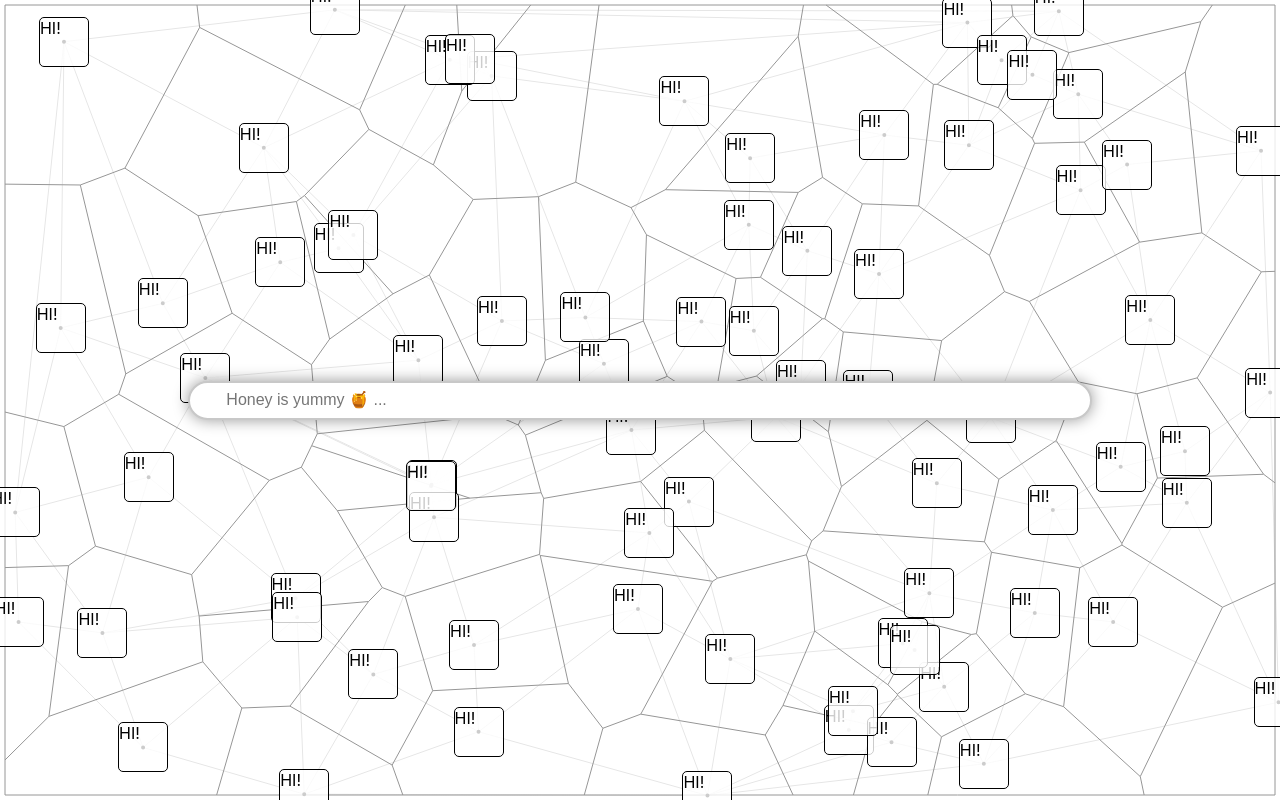
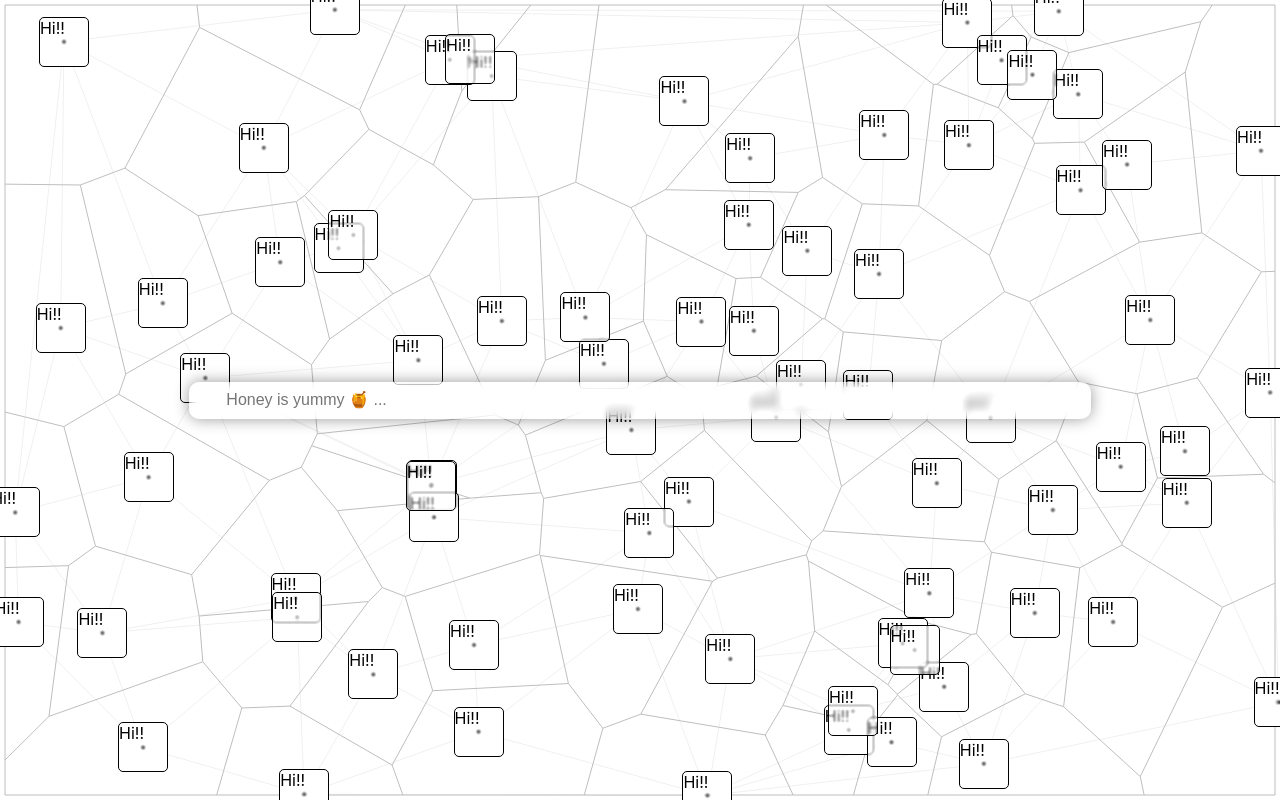
Before and after one commit to markghaida/voronoi-frontend-, a React (Create React App) app: page / in a window 1280 px wide. Built offline with nearby package versions, Linux system fonts and the light colour scheme.

Commit message:
minor UI changes

```diff
--- a/src/App.css
+++ b/src/App.css
@@ -16,7 +16,7 @@ input[type=text] {
   padding: 0px;
   margin: 0px;
   font-size: 16px;
-  background-color: none;
+  background-color: rgba(0,0,0,0);
   padding-left: 4px;
 }
 
@@ -28,25 +28,32 @@ input[type=text]:focus {
 #SearchBar {
   color: black;
   width: 80%;
-  border-radius: 50px;
+  border-radius: 10px;
   box-shadow: 0px 0px 5px rgb(0,0,0,0.2);
-  border: 2px solid rgb(200,200,200);
-  z-index: 10;
+  border: 1px solid rgba( 255, 255, 255, 0.18 );  z-index: 10;
   display: flex;
   height: 35px;
   max-width: 900px;
-  transition: box-shadow 0.25s, opacity 0.5s;
-  background-color: white;
-  opacity: 0.8;
+  transition: box-shadow 0.25s, opacity 0.5s, backdrop-filter 0.5s;
+  /* background-color: white; */
+  /* opacity: 0.5; */
+  background-color: rgba(255, 255, 255, 0.2);
+  backdrop-filter: blur(3px);
+  -webkit-backdrop-filter: blur(20px) saturate(160%) contrast(45%) brightness(140%);
 }
 
+#SearchBar:before{
+
+}
+
+
 #SearchBar:focus-within {
-  opacity: 1;
   box-shadow: 0px 0px 15px rgb(0,0,0,0.4);
+  backdrop-filter: blur(5px) brightness(110%);
 }
 #SearchBar:hover{
-  opacity: 1;
-  box-shadow: 0px 0px 15px rgb(0,0,0,0.4);
+  backdrop-filter: blur(5px) brightness(110%);
+  box-shadow: 0px 0px 10px rgb(0,0,0,0.4);
 }
 
 #vShell{
@@ -56,19 +63,27 @@ input[type=text]:focus {
 }
 
 .bookmarkBox {
-  background-color: rgba(255,255,255,0.8);
+  background-color: rgba(255,255,255,0.2);
   border-radius: 5px;
   position: absolute;
   width: 50px;
   height: 50px;
   border: 1px solid black;
   box-sizing: border-box;
-  transition: background-color 0.25s;
+  /* transition: backdrop-filter 0.5s; */
   text-align: left;
+  transition: box-shadow 0.25s, opacity 0.5s, backdrop-filter 0.5s;
+  backdrop-filter: blur(1px) brightness(110%);
+
 }
 
 .bookmarkBox:hover {
-  background-color: rgba(200,255,255,1);
+  /* background-color: rgba(200,255,255,1); */
+  z-index: 10;
+  backdrop-filter: blur(3px) brightness(120%);
+  box-shadow: 0px 0px 15px rgba(0,0,255,.2);
+
+
   /* display: block; */
 }
 
--- a/src/App.js
+++ b/src/App.js
@@ -31,7 +31,7 @@ function App() {
         })
     })
 
-    const filteredList = bookmarkList.filter((bookmark) =>
+    const filteredList = bookmarkList.filter( ( bookmark ) =>
 
       bookmark.body.toLowerCase().includes(searchInput) || bookmark.url.toLowerCase().includes(searchInput) || bookmark.h1.toLowerCase().includes(searchInput) || bookmark.body.toLowerCase().includes(searchInput) || newArr.includes(searchInput))
 
--- a/src/components/Rhizom.js
+++ b/src/components/Rhizom.js
@@ -25,13 +25,13 @@ const make_voronio = ( rhiz, setLoci ) => {
     context.clearRect(0,0,width,height);
     context.beginPath();
     delaunay.render(context);
-    context.strokeStyle = "rgb(230,230,230)";
+    context.strokeStyle = "rgb(240,240,240)";
     context.stroke();
 
     context.beginPath();
     voronoi.render(context);
     voronoi.renderBounds(context);
-    context.strokeStyle = "rgb(150,150,150)";
+    context.strokeStyle = "rgb(190,190,190)";
     context.stroke();
 
     context.beginPath();
@@ -68,7 +68,7 @@ const Rhizom = ( { bookmarks } ) => {
 
   const placeOnPlane = divLoci.map( pt =>
       <div className="bookmarkBox" style={{left: pt[0]-25, top: pt[1]-25 }}>
-        HI!
+        Hi!!
       </div>
 
     )
--- a/src/components/Search.js
+++ b/src/components/Search.js
@@ -16,7 +16,15 @@ const Search = ({searchValue, setSearch, getBookmarks}) => {
   return(
    <div id="SearchBar">
      <div style={{ width:"35px" }}></div>
-     <input ref={ searchInput } placeholder="Honey is yummy 🍯 ..." type="text" value={ searchValue } onChange={ e => handleChange(e) }/>
+     <input
+       ref={ searchInput }
+       placeholder="Honey is yummy 🍯 ..."
+       type="text"
+       value={ searchValue }
+       onChange={ e => handleChange(e) }
+       onMouseEnter={ e => searchInput.current.focus() }
+       onMouseLeave={ e => searchInput.current.blur() }
+       />
      <div style={{ width:"35px" }}></div>
    </div>
  );
```
